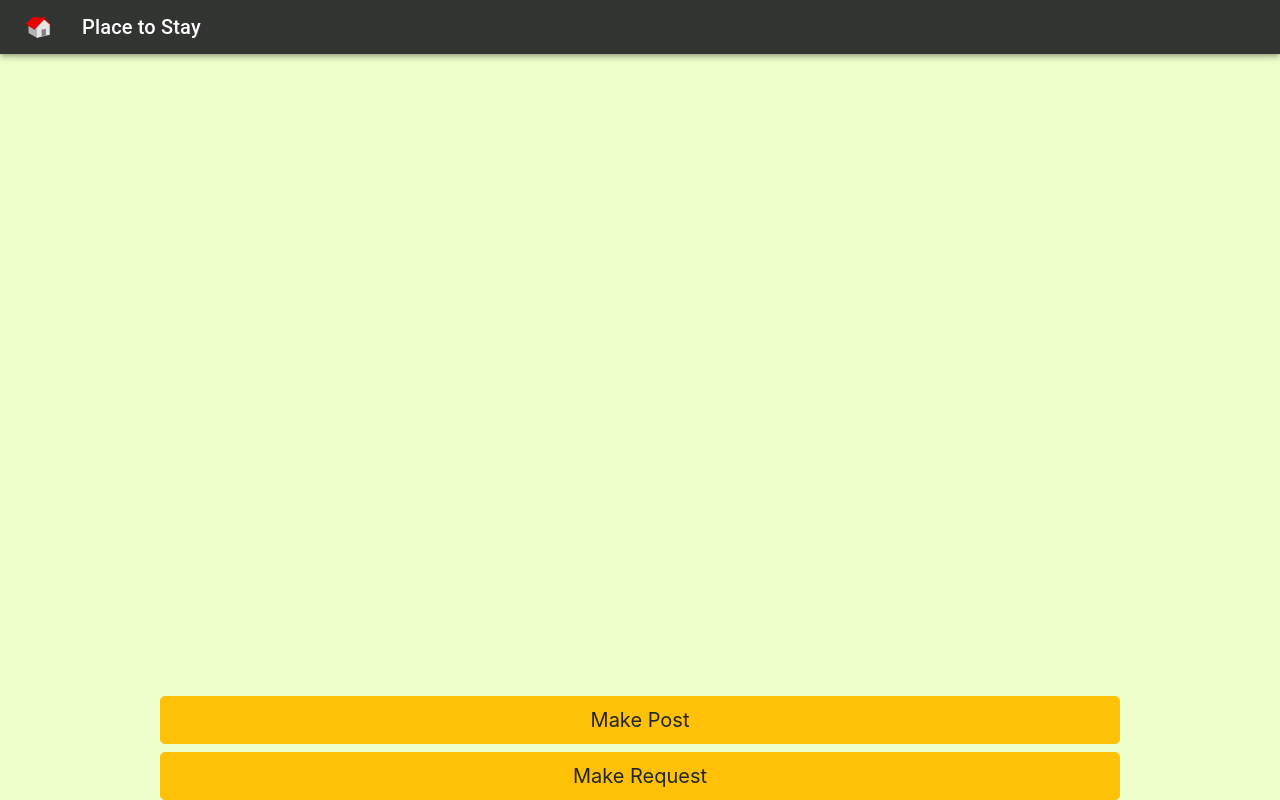
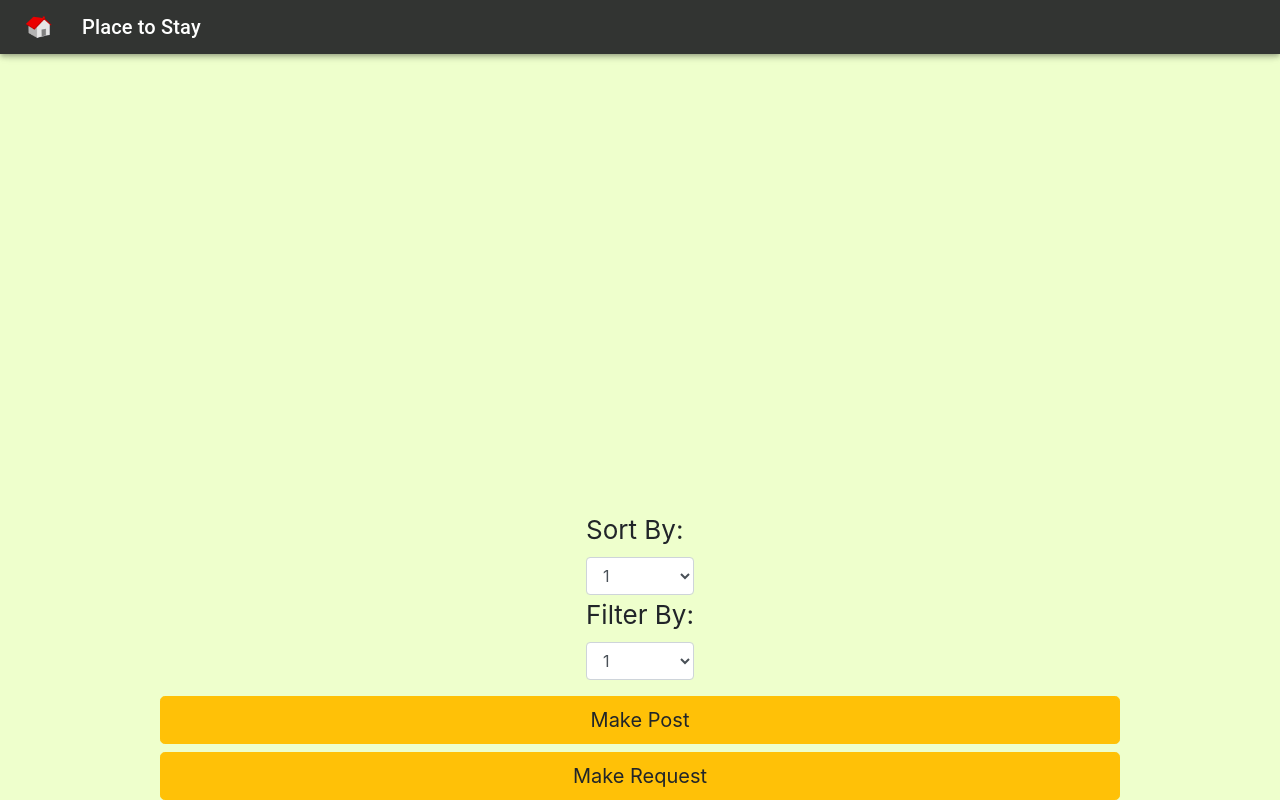
Before and after one commit to EllissaPeterson/squirrel-hacks-2019, a React (Create React App) app: page /mainPage in a window 1280 px wide. Built offline with nearby package versions, Linux system fonts and the light colour scheme.

Commit message:
somthing

```diff
--- a/src/components/MainPage.js
+++ b/src/components/MainPage.js
@@ -1,6 +1,6 @@
 import React from 'react';
 import CHeader from './CustomHeader';
-import { Button } from 'reactstrap';
+import { Button, Form, FormGroup, Label, Input } from 'reactstrap';
 
 export default class MainPage extends React.Component {
 
@@ -8,6 +8,26 @@ export default class MainPage extends React.Component {
         return (
             <header className="App-header">
                 <CHeader/>
+                <Form>
+                    <FormGroup>
+                        <Label for="sortBy">Sort By:</Label>
+                        <Input type="select" name="sortBy" id="sortBy">
+                            <option>1</option>
+                            <option>2</option>
+                            <option>3</option>
+                            <option>4</option>
+                            <option>5</option>
+                        </Input>
+                        <Label for="filterBy">Filter By:</Label>
+                        <Input type="select" name="filterBy" id="filterBy">
+                            <option>1</option>
+                            <option>2</option>
+                            <option>3</option>
+                            <option>4</option>
+                            <option>5</option>
+                        </Input>
+                    </FormGroup>
+                </Form>
                 <Button color="warning" size="lg" style={{width: '75%'}} href="/roomPostFormPage" block>Make Post</Button>
                 <Button color="warning" size="lg" style={{width: '75%'}} href="/roomRequestFormPage" block>Make Request</Button>
             </header>
--- a/src/components/RoomPostFormPage.js
+++ b/src/components/RoomPostFormPage.js
@@ -1,6 +1,6 @@
 import React from 'react';
 import CHeader from './CustomHeader';
-import { Button } from 'reactstrap';
+import { Button,Form, FormGroup, Label, Input } from 'reactstrap';
 
 export default class RoomPostFormPage extends React.Component {
 
@@ -8,7 +8,12 @@ export default class RoomPostFormPage extends React.Component {
         return (
             <header className="App-header">
                 <CHeader/>
-
+                <Form>
+                    <FormGroup>
+                        <Label for="postName">Name of Post:</Label>
+                        <Input type="text" name="postName" id="postName" placeholder="Post Name" />
+                    </FormGroup>
+                </Form>
             </header>
         )
     }
```
